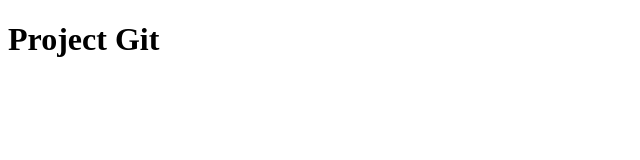
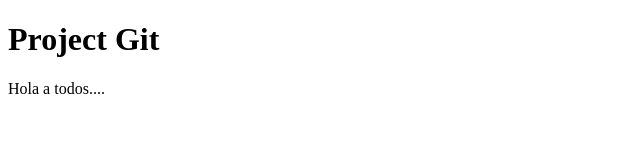
Before and after one commit to jowpro/git-ejemplo, a plain HTML site: page index.html in a window 1280 px wide. Shown: the whole page, without its empty margins (0-640 px from the left). Drawn offline with Linux system fonts and the light colour scheme.

Commit message:
Dije hola a todos

```diff
--- a/index.html
+++ b/index.html
@@ -10,5 +10,13 @@
 
     <h1>Project Git</h1>
 
+
+    <div>
+
+        <div>
+            Hola a todos....
+        </div>
+    </div>
+
 </body>
 </html>
```
